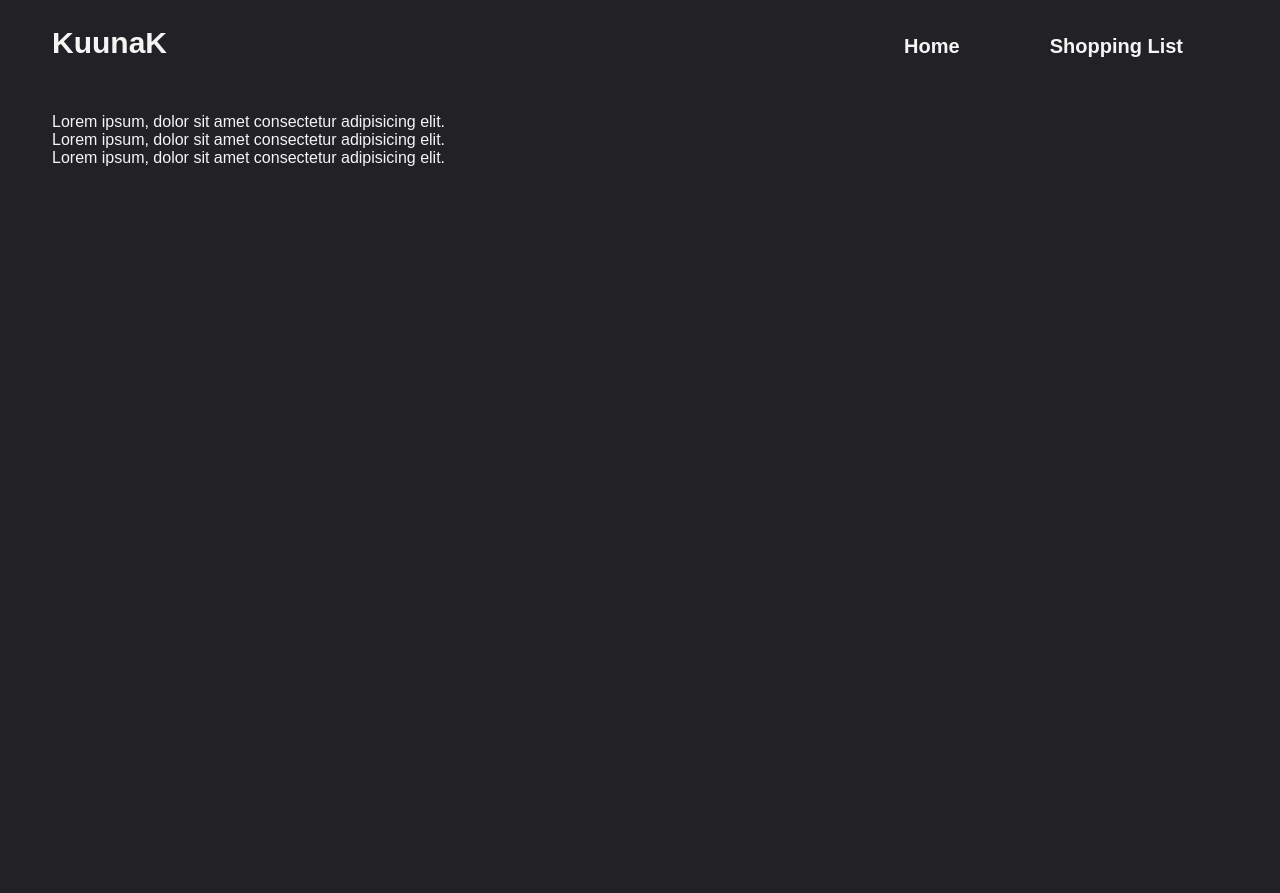
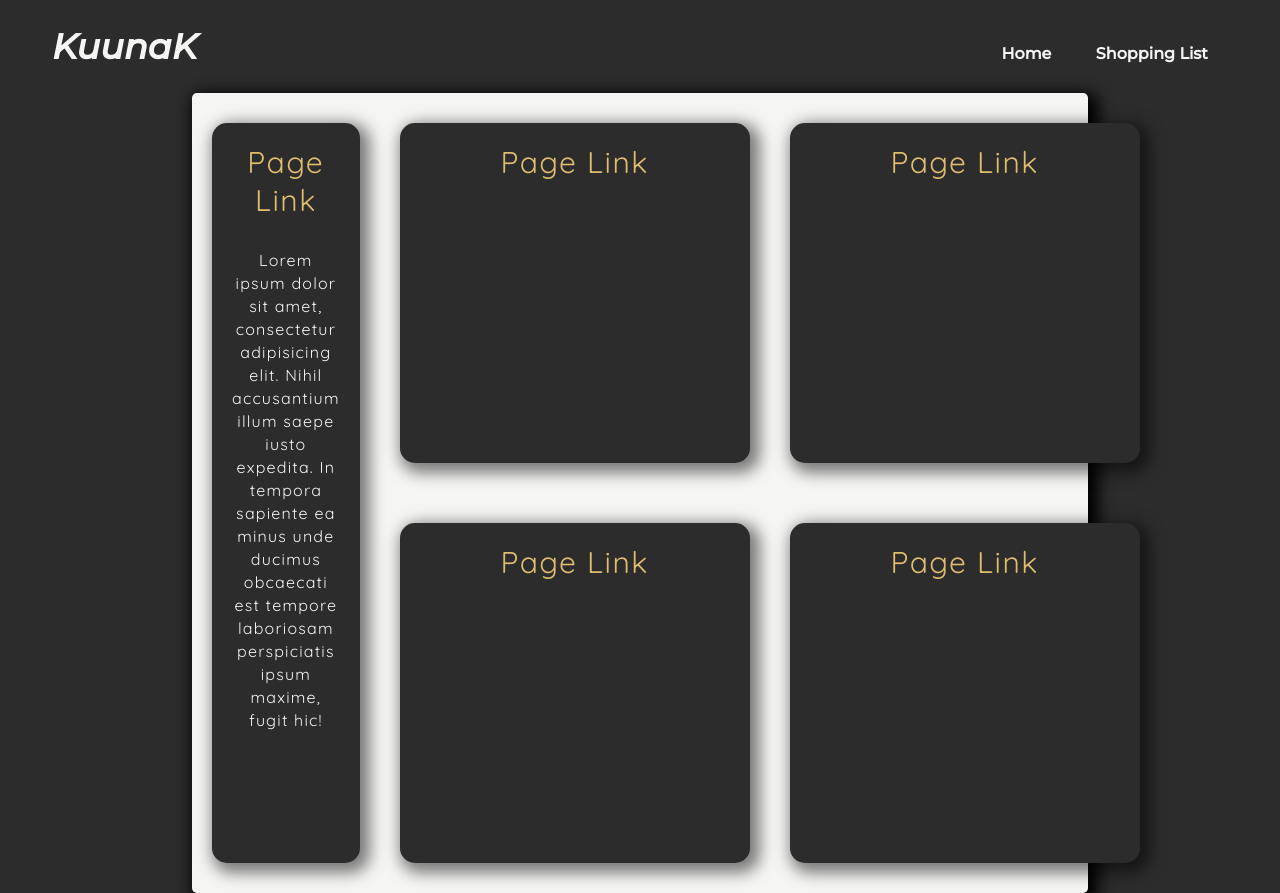
Before and after one commit to KuunaK/KuunakShopping.github.io, a plain HTML site: page index.html in a window 1280 px wide. Before the commit the page ends 800 px from the top, so only its background shows below. Drawn offline with Linux system fonts and the light colour scheme.

Commit message:
update html. add styling.

```diff
--- a/index.html
+++ b/index.html
@@ -18,9 +18,24 @@
         </nav>
     </header>
     <main>
-        <p>Lorem ipsum, dolor sit amet consectetur adipisicing elit.</p>
-        <p>Lorem ipsum, dolor sit amet consectetur adipisicing elit.</p>
-        <p>Lorem ipsum, dolor sit amet consectetur adipisicing elit.</p>
+        <section class="grid-container">
+            <div class="card gridShop">
+                <h1>Page Link</h1>
+                <p>Lorem ipsum dolor sit amet, consectetur adipisicing elit. Nihil accusantium illum saepe iusto expedita. In tempora sapiente ea minus unde ducimus obcaecati est tempore laboriosam perspiciatis ipsum maxime, fugit hic!</p>
+            </div>
+            <div class="card thickboi">
+                <h1>Page Link</h1>
+            </div>
+            <div class="card thickboi">
+                <h1>Page Link</h1>
+            </div>
+            <div class="card thickboi">
+                <h1>Page Link</h1>
+            </div>
+            <div class="card thickboi">
+                <h1>Page Link</h1>
+            </div>
+        </section>
     </main>
 </body>
 </html>
--- a/resources/styling/index.css
+++ b/resources/styling/index.css
@@ -1,3 +1,5 @@
+@import url('https://fonts.googleapis.com/css2?family=Montserrat:ital,wght@0,500;1,500&family=Quicksand&display=swap');
+
 * {
     margin: 0;
     padding: 0;
@@ -7,48 +9,97 @@
 }
 
 html {
-    background-color: #222126;
+    background-color: #2c2c2c;
     color: #f5f5f4;
 }
 
 header {
     width: 95%;
-    margin: 0 auto;
+    margin: auto;
     padding: 0 20px;
     border-radius: 15px;
 }
 
 main {
-    width: 95%;
-    margin: 30px auto;
-    padding: 0 20px;
+    width: 70%;
+    height: 800px;
+    border-radius: 5px;
+    margin: auto;
+    background-color: #f5f5f4;
+    color: #222126;
+    box-shadow: 5px 5px 15px 5px rgba(0,0,0,1);
 }
 
 nav {
     display: flex;
-    margin: 10px auto;
-    padding: 10px 0;
+    margin: auto;
+    padding: 25px 0;
     justify-content: space-between;
     align-items: baseline;
 }
 
-nav h1{
+.logo {
+    font-size: 35px;
+    cursor: pointer;
+    color: #f5f5f4;
+    font-weight: 800;
+    font-family: 'Montserrat', sans-serif;
+    font-style: italic;
+}
+
+
+nav ul li {
+    list-style: none;
+    display: inline-block;
+    margin: 0 20px;
+}
+
+nav ul li a {
+    text-decoration: none;
+    font-weight: bold;
+    font-family: 'Montserrat', sans-serif;
+    color: #f5f5f4;
+}
+
+.grid-container {
+    height: 100%;
+    width: 100%;
+    display: grid;
+    grid-template-areas:
+    'mainApp mainApp .. ..'
+    'mainApp mainApp .. ..';
+}
+
+.gridShop {
+    grid-area: mainApp;
+    max-width: 400px;
+}
+
+.thickboi{
+    min-width: 350px;
+}
+
+.card {
+    margin: 30px 20px;
+    padding: 20px;
+    background-color: #2c2c2c;
+    color: #e0bc6e;
+    box-shadow: 5px 5px 15px 5px rgba(0,0,0,0.5);
+    border-radius: 15px;
+    text-align: center;
+}
+
+.card h1 {
+    font-family: 'Quicksand', sans-serif;
+    font-weight: 300;
+    letter-spacing: 1.5px;
     font-size: 30px;
 }
 
-nav ul {
-    display: flex;
+.card p {
+    font-family: 'Quicksand', sans-serif;
+    color: #f5f5f4;
+    margin: 30px 0;
+    line-height: 23px;
+    letter-spacing: 1.2px;
 }
-
-nav ul li {
-    margin: 0 25px;
-    padding: 15px 20px;
-    list-style: none;
-}
-
-nav ul li a {
-    font-size: 20px;
-    font-weight: bold;
-    color: #f5f5f4;
-    text-decoration: none;
-}
```
